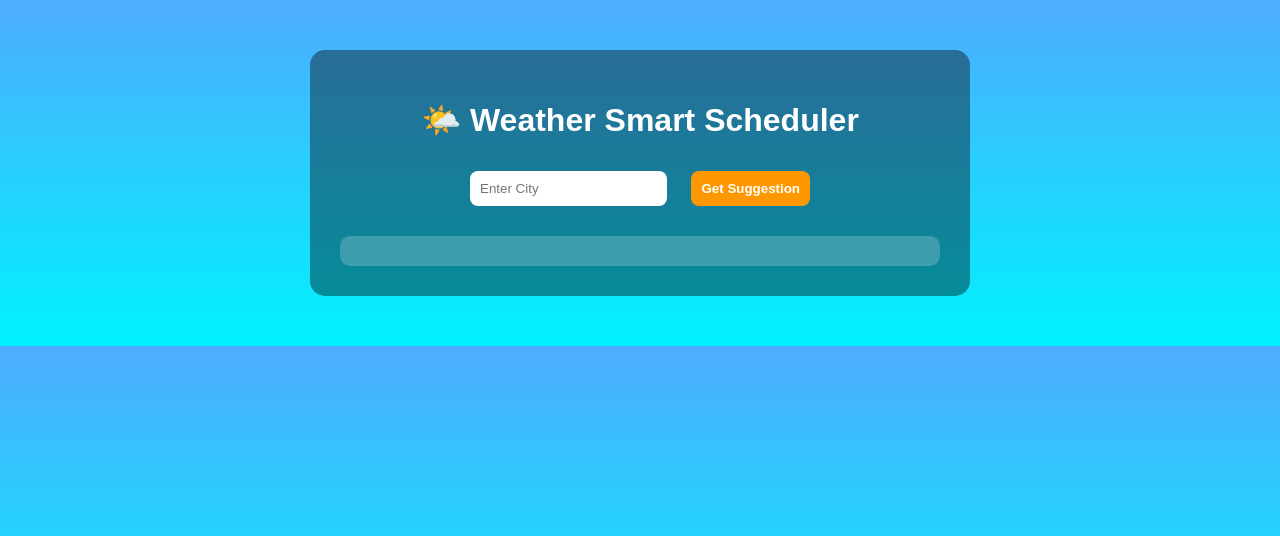
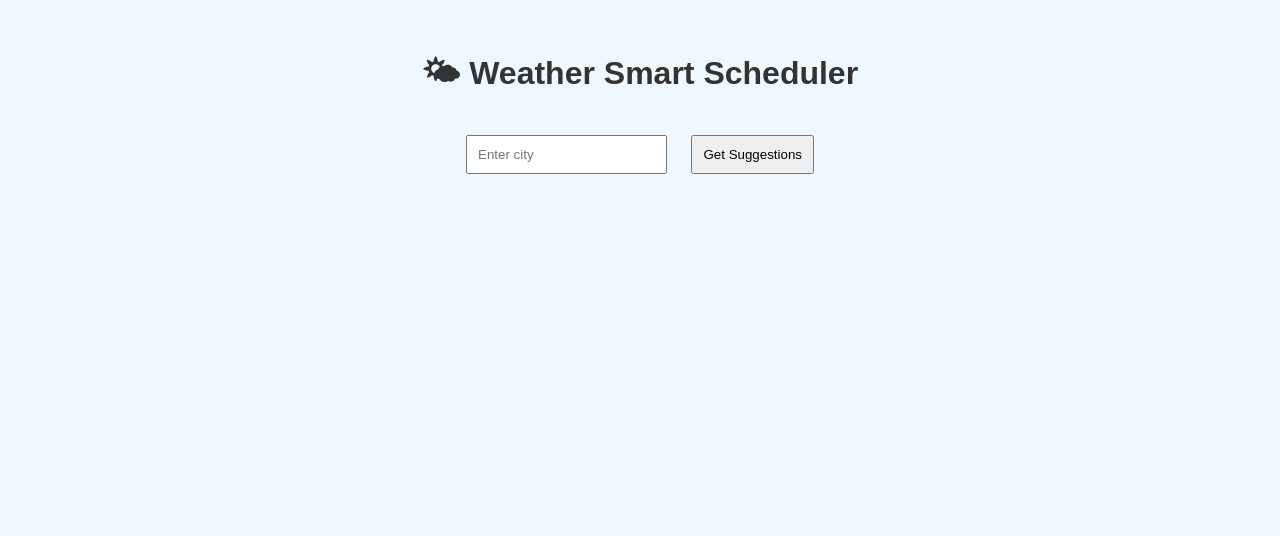
Before and after one commit to Aarya0310/weather-smart-scheduler, a Flask app: page / in a window 1280 px wide. Shown: the top 536 px of the page. Run offline with Flask 3, Linux system fonts and the light colour scheme.

Commit message:
index.html

```diff
--- a/templates/index.html
+++ b/templates/index.html
@@ -7,51 +7,31 @@
     <style>
         body {
             font-family: Arial, sans-serif;
-            background: linear-gradient(to bottom, #4facfe, #00f2fe);
-            color: white;
-            margin: 0;
-            padding: 0;
             text-align: center;
+            margin-top: 50px;
+            background: #f0f8ff;
         }
-        .container {
-            max-width: 600px;
-            margin: 50px auto;
-            background: rgba(0,0,0,0.4);
-            padding: 30px;
-            border-radius: 15px;
+        h1 {
+            color: #333;
         }
         input, button {
             padding: 10px;
             margin: 10px;
-            border-radius: 8px;
-            border: none;
-        }
-        button {
-            background: #ff9800;
-            color: white;
-            font-weight: bold;
-            cursor: pointer;
-        }
-        button:hover {
-            background: #e68900;
         }
         #result {
             margin-top: 20px;
-            padding: 15px;
-            background: rgba(255,255,255,0.2);
-            border-radius: 10px;
+            font-size: 18px;
+            color: #222;
         }
     </style>
 </head>
 <body>
-    <div class="container">
-        <h1>🌤️ Weather Smart Scheduler</h1>
-        <form id="weatherForm">
-            <input type="text" id="city" name="city" placeholder="Enter City" required>
-            <button type="submit">Get Suggestion</button>
-        </form>
-        <div id="result"></div>
-    </div>
+    <h1>🌤 Weather Smart Scheduler</h1>
+    <form id="weatherForm">
+        <input type="text" id="city" placeholder="Enter city" required>
+        <button type="submit">Get Suggestions</button>
+    </form>
+    <div id="result"></div>
 
     <script>
         document.getElementById("weatherForm").addEventListener("submit", async function(e) {
@@ -59,13 +39,13 @@
 
             let city = document.getElementById("city").value;
 
-            let formData = new FormData();
-            formData.append("city", city);
-
             try {
                 let response = await fetch("/get_suggestions", {
                     method: "POST",
-                    body: formData
+                    headers: {
+                        "Content-Type": "application/json"
+                    },
+                    body: JSON.stringify({ city: city })
                 });
 
                 let data = await response.json();
@@ -78,13 +58,12 @@
                         <h3>📍 City: ${data.city}</h3>
                         <p>🌤 Weather: ${data.weather}</p>
                         <p>🌡 Temperature: ${data.temperature} °C</p>
-                        <p>💨 AQI: ${data.aqi}</p>
                         <p>✅ Suggestion: <strong>${data.suggestion}</strong></p>
                     `;
                 }
             } catch (err) {
                 document.getElementById("result").innerHTML =
-                    `<p style="color:red;">Error producing suggestion</p>`;
+                    `<p style="color:red;">Error fetching suggestions</p>`;
             }
         });
     </script>
```
